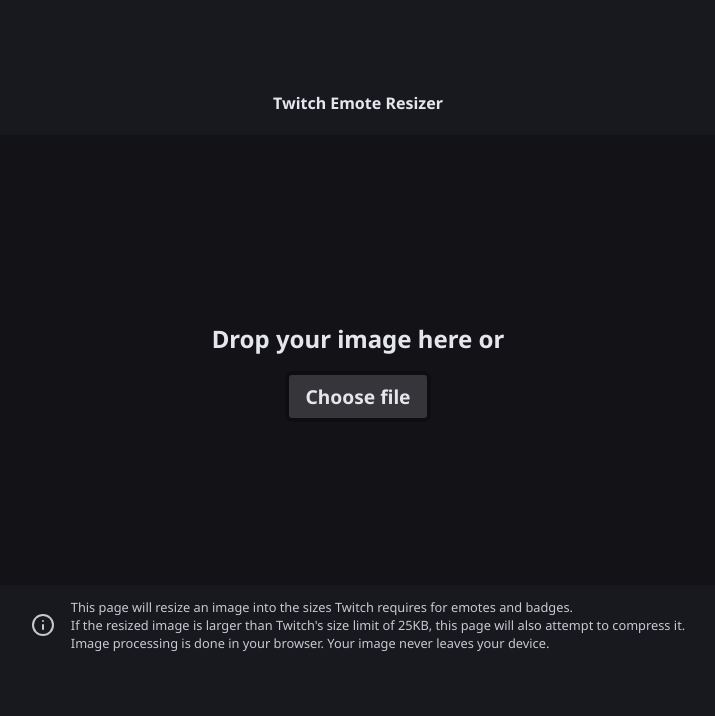
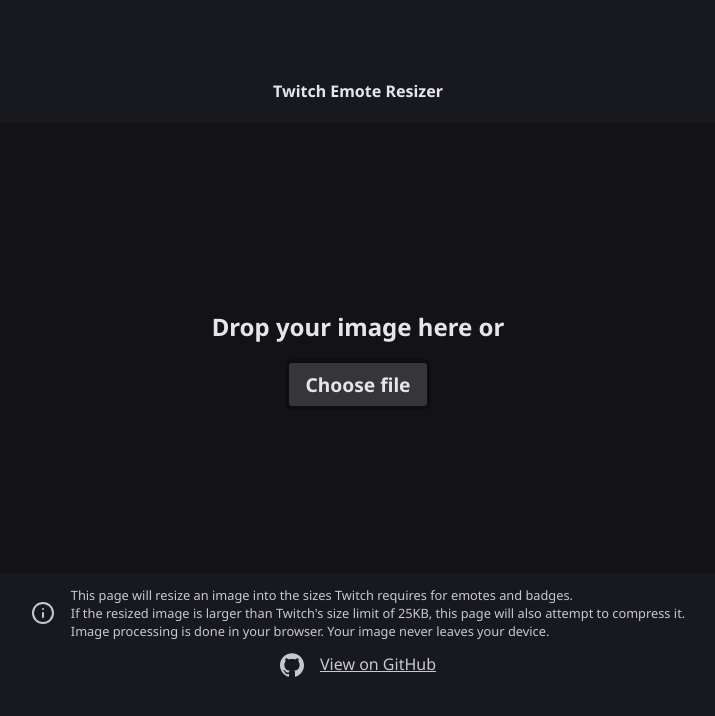
Before and after one commit to tma02/twitch-emote-resizer, a React (Create React App) app: page / in a window 1280 px wide. Shown: the top 716 px of the page, without its empty margins (282-997 px from the left). Built offline with nearby package versions, Linux system fonts and the light colour scheme.

Commit message:
Add GitHub button

```diff
--- a/src/App.css
+++ b/src/App.css
@@ -25,6 +25,19 @@
     margin: 1rem 1rem 1rem 0;
 }
 
+.GitHub {
+    display: flex;
+    cursor: pointer;
+    color: var(--white-10);
+    text-decoration: underline;
+}
+
+.GitHubIcon {
+    filter: invert(93%) sepia(6%) saturate(182%) hue-rotate(202deg) brightness(86%) contrast(91%);
+    margin: 0 1rem 0 0;
+    height: 1.5rem;
+}
+
 .Spacer {
     height: 4rem;
 }
--- a/src/App.js
+++ b/src/App.js
@@ -1,8 +1,12 @@
 import './App.css';
 import DropZone from './components/DropZone';
 import info from './info.svg';
+import github from './github.svg';
 
 function App() {
+  const handleViewOnGithub = () => {
+    window.location.href = "https://github.com/tma02/twitch-emote-resizer";
+  };
   return (
     <div className="App">
       <h4>Twitch Emote Resizer</h4>
@@ -17,6 +21,10 @@ function App() {
           Image processing is done in your browser. Your image never leaves your device.
         </p>
       </div>
+      <div className="GitHub" onClick={handleViewOnGithub}>
+        <img src={github} className="GitHubIcon"/>
+        View on GitHub
+      </div>
       <div className="Spacer"/>
     </div>
   );
```
Also changed, not shown: src/github.svg (added).
